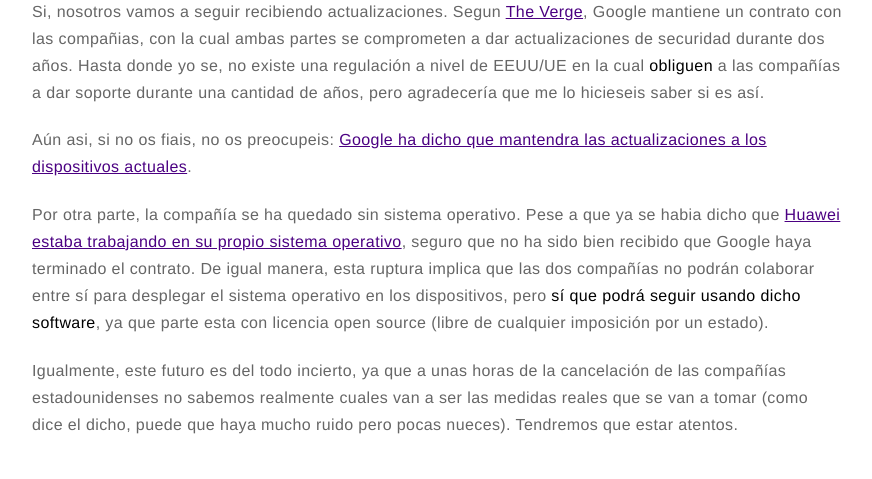
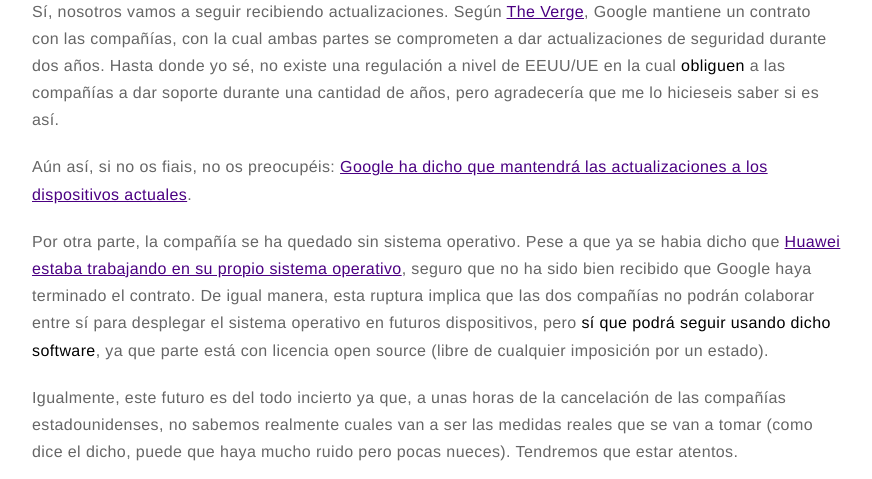
Before and after one commit to leakspin/leakspin.github.io, a Jekyll site: the page built from _posts/2019-05-20-grandes-potencias-tecnologicas.md, in a window 1280 px wide and 1400 px high, scrolled down 3887 px. Shown: the top 479 px of the window, without its empty margins (203-1075 px from the left). Built offline with Jekyll 4.4.1, drawn with Linux system fonts in a browser that asks for light colours; some of the changed text lies outside the part shown.

Commit message:
revisión de faltas

```diff
--- a/_posts/2019-05-20-grandes-potencias-tecnologicas.md
+++ b/_posts/2019-05-20-grandes-potencias-tecnologicas.md
@@ -53,33 +53,33 @@ Y algo que nos toca localmente es que las telefónicas españolas también quier
 
 ¿Qué va a ser de nosotros? En resumen, todo va con calma, porque estos procesos son muy complicados. Ahora mismo, el más afectado es la propia compañía, de la cual luego hablaremos.
 
-Si, nosotros vamos a seguir recibiendo actualizaciones. Segun [The Verge](https://www.theverge.com/2018/10/24/18019356/android-security-update-mandate-google-contract), Google mantiene un contrato con las compañias, con la cual ambas partes se comprometen a dar actualizaciones de securidad durante dos años. Hasta donde yo se, no existe una regulación a nivel de EEUU/UE en la cual **obliguen** a las compañías a dar soporte durante una cantidad de años, pero agradecería que me lo hicieseis saber si es así.
+Sí, nosotros vamos a seguir recibiendo actualizaciones. Según [The Verge](https://www.theverge.com/2018/10/24/18019356/android-security-update-mandate-google-contract), Google mantiene un contrato con las compañías, con la cual ambas partes se comprometen a dar actualizaciones de seguridad durante dos años. Hasta donde yo sé, no existe una regulación a nivel de EEUU/UE en la cual **obliguen** a las compañías a dar soporte durante una cantidad de años, pero agradecería que me lo hicieseis saber si es así.
 
-Aún asi, si no os fiais, no os preocupeis: [Google ha dicho que mantendra las actualizaciones a los dispositivos actuales](https://twitter.com/Android/status/1130313848332988421).
+Aún así, si no os fiais, no os preocupéis: [Google ha dicho que mantendrá las actualizaciones a los dispositivos actuales](https://twitter.com/Android/status/1130313848332988421).
 
-Por otra parte, la compañía se ha quedado sin sistema operativo. Pese a que ya se habia dicho que [Huawei estaba trabajando en su propio sistema operativo](https://www.xatakandroid.com/sistema-operativo/huawei-tiene-listo-sistema-operativo-que-reemplazara-a-android-caso-que-sea-necesario), seguro que no ha sido bien recibido que Google haya terminado el contrato. De igual manera, esta ruptura implica que las dos compañías no podrán colaborar entre sí para desplegar el sistema operativo en los dispositivos, pero **sí que podrá seguir usando dicho software**, ya que parte esta con licencia open source (libre de cualquier imposición por un estado).
+Por otra parte, la compañía se ha quedado sin sistema operativo. Pese a que ya se habia dicho que [Huawei estaba trabajando en su propio sistema operativo](https://www.xatakandroid.com/sistema-operativo/huawei-tiene-listo-sistema-operativo-que-reemplazara-a-android-caso-que-sea-necesario), seguro que no ha sido bien recibido que Google haya terminado el contrato. De igual manera, esta ruptura implica que las dos compañías no podrán colaborar entre sí para desplegar el sistema operativo en futuros dispositivos, pero **sí que podrá seguir usando dicho software**, ya que parte está con licencia open source (libre de cualquier imposición por un estado).
 
-Igualmente, este futuro es del todo incierto, ya que a unas horas de la cancelación de las compañías estadounidenses no sabemos realmente cuales van a ser las medidas reales que se van a tomar (como dice el dicho, puede que haya mucho ruido pero pocas nueces). Tendremos que estar atentos.
+Igualmente, este futuro es del todo incierto ya que, a unas horas de la cancelación de las compañías estadounidenses, no sabemos realmente cuales van a ser las medidas reales que se van a tomar (como dice el dicho, puede que haya mucho ruido pero pocas nueces). Tendremos que estar atentos.
 
 ## Opinión
 ![Gato estudiando cosas de militares](https://media.giphy.com/media/R98cFjunTyfpS/giphy.gif)
 [via GIPHY](https://giphy.com/gifs/cat-animal-confused-R98cFjunTyfpS)
 
-Bueno, terminados de exponer la mayor parte de los hechos, esto es como todo: no os dejéis llevar por los titulares *clickbait*. Por favor, no entréis en pánico y digais que se va a acabar el mundo. El mundo se acabara si seguimos asi, pero no por el veto.
+Bueno, terminados de exponer la mayor parte de los hechos, esto es como todo: no os dejéis llevar por los titulares *clickbait*. Por favor, no entréis en pánico y digáis que se va a acabar el mundo. El mundo se acabará si seguimos así, pero no por el veto.
 
-[Tal y como dijo uno de los grandes de la economia de España](https://www.youtube.com/watch?v=HLmGfhxUg-0&t=71s), *"es el mercado, amigo"*. Y es que si existe un mercado libre, el gobierno no debería intervenir en dichos asuntos. Por otro lado, si el gobierno estadounidense dice que Huawei espía y filtra información al gobierno chino, quizás es porque se están señalando a sí mismos. ¿Quien dice que no nos están espiando ellos con otras empresas de EEUU, cuando ya hemos tenido casos similares?
+[Tal y como dijo uno de los grandes de la economía de España](https://www.youtube.com/watch?v=HLmGfhxUg-0&t=71s), *"es el mercado, amigo"*. Y es que si existe un mercado libre, el gobierno no debería intervenir en dichos asuntos. Por otro lado, si el Gobierno estadounidense dice que Huawei espía y filtra información al Gobierno chino, quizás es porque se están señalando a sí mismos. ¿Quién dice que no nos están espiando ellos con otras empresas de EEUU, cuando ya hemos tenido casos similares?
 
-Por otra parte, Huawei dice que no están aquí para *hacer política*, y que no filtran nada a nadie, ni siquiera a su gobierno. ¿Sera verdad?
+Por otra parte, Huawei dice que no están aquí para *hacer política*, y que no filtran nada a nadie, ni siquiera a su gobierno. ¿Será verdad?
 
-Lo único que podemos concluir de esta trama es que el avance tecnológico volverá a ser mermado porque los gobiernos tienen interés en espiar a sus habitantes para que no conspiren en contra de ellos, que no les quiten su puesto privilegiado el cual les ha costado millones de euros/dólares. Y que tambien la economia esta muy ligada con la política, y viceversa. Estos movimientos no vienen en vano, si no por el recelo de la evolución que tiene China con respecto a EEUU, y que EEUU está viendo que, si no se pone las pilas, tienen los días contados. Y espero que, por ello, no nos veamos envueltos en una guerra.
+Lo único que podemos concluir de esta trama es que el avance tecnológico volverá a ser mermado porque los gobiernos tienen interés en espiar a sus habitantes para que no conspiren en contra de ellos, que no les quiten su puesto privilegiado el cual les ha costado millones de euros/dólares. Y que también la economia esta muy ligada con la política, y viceversa. Estos movimientos no vienen en vano, si no por la envidia de la evolución que tiene China con respecto a EEUU, y que EEUU está viendo que, si no se pone las pilas, tienen los días contados. Y espero que, por ello, no nos veamos envueltos en una guerra.
 
-¿Y que puede hacer un hombre? Pues o protestar por ello, ya sea en redes sociales o manifestándose, o hacer boicot, dejar de usar Android por ello, o no hacer nada.
+¿Y qué puede hacer un hombre? Pues o protestar por ello, ya sea en redes sociales o manifestándose, o hacer boicot, dejar de usar Android por ello, o no hacer nada.
 
-## Final, ya si
+## Final, ya sí
 ![Lo que realmente me saca de mis casillas](/assets/images/blog/grindmygears.jpeg)
 Esto es de Padre de Familia
 
-Agradezco a todos los que lean esta entrada, que creo que valoran mi opinión y eso es muy bonito. **No soy un experto en el tema**, pero me gusta estar al día de lo que ocurre, al menos, en el sector tecnológico. **Esta entrada está totalmente polarizada por mis opiniones**. Creo que es bastante obvio, solo por lo que he escrito al principio, pero bueno.
+Agradezco a todos los que lean esta entrada, que creo que valoran mi opinión y eso es muy bonito. **No soy un experto en el tema**, pero me gusta estar al día de lo que ocurre, al menos, en el sector tecnológico. **Esta entrada está totalmente polarizada por mis opiniones**. Creo que es bastante obvio, no solo por lo que he escrito al principio, pero bueno.
 
 Si veo que me equivoco en algo o si los datos son erróneos, lo corregiré en el futuro (o en el pasado, dependiendo de cuando leas esto).
 
```
Also changed, not shown: other parts of _posts/2019-05-20-grandes-potencias-tecnologicas.md (+5 -5 lines).
